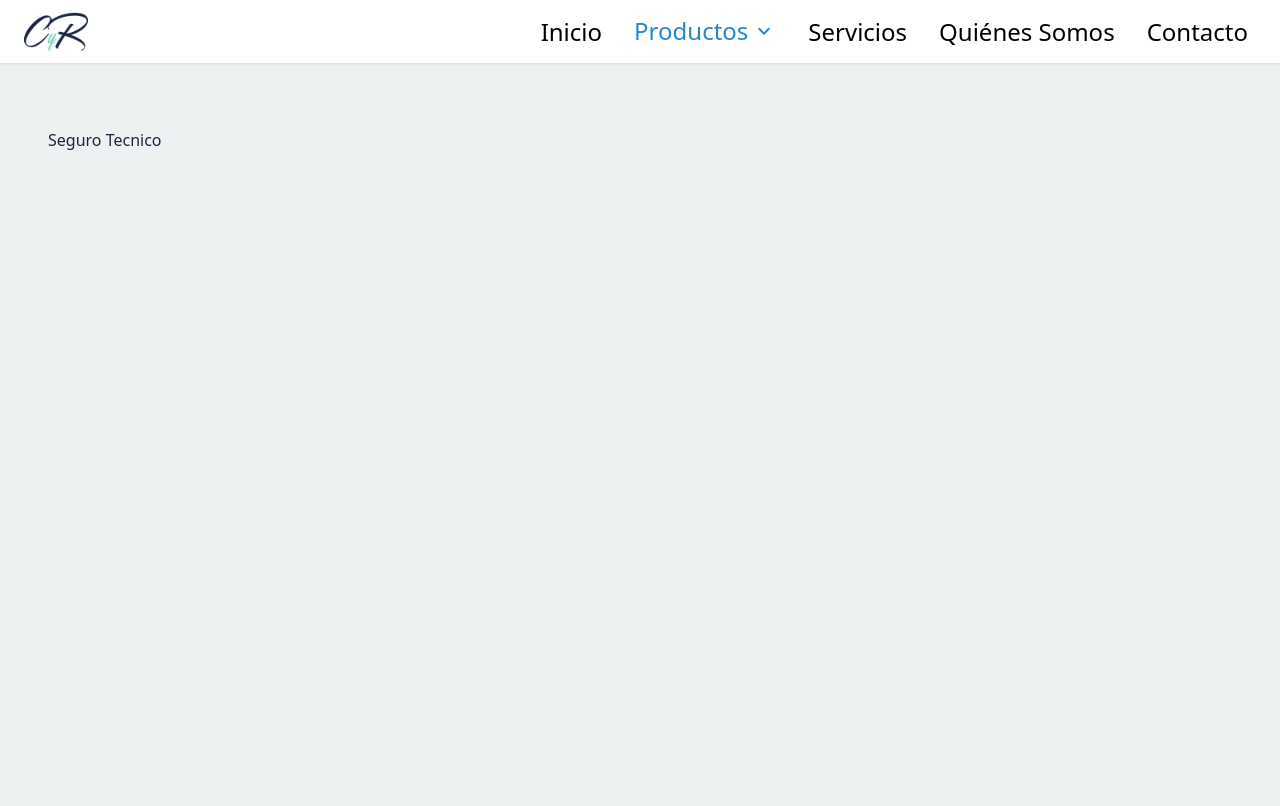
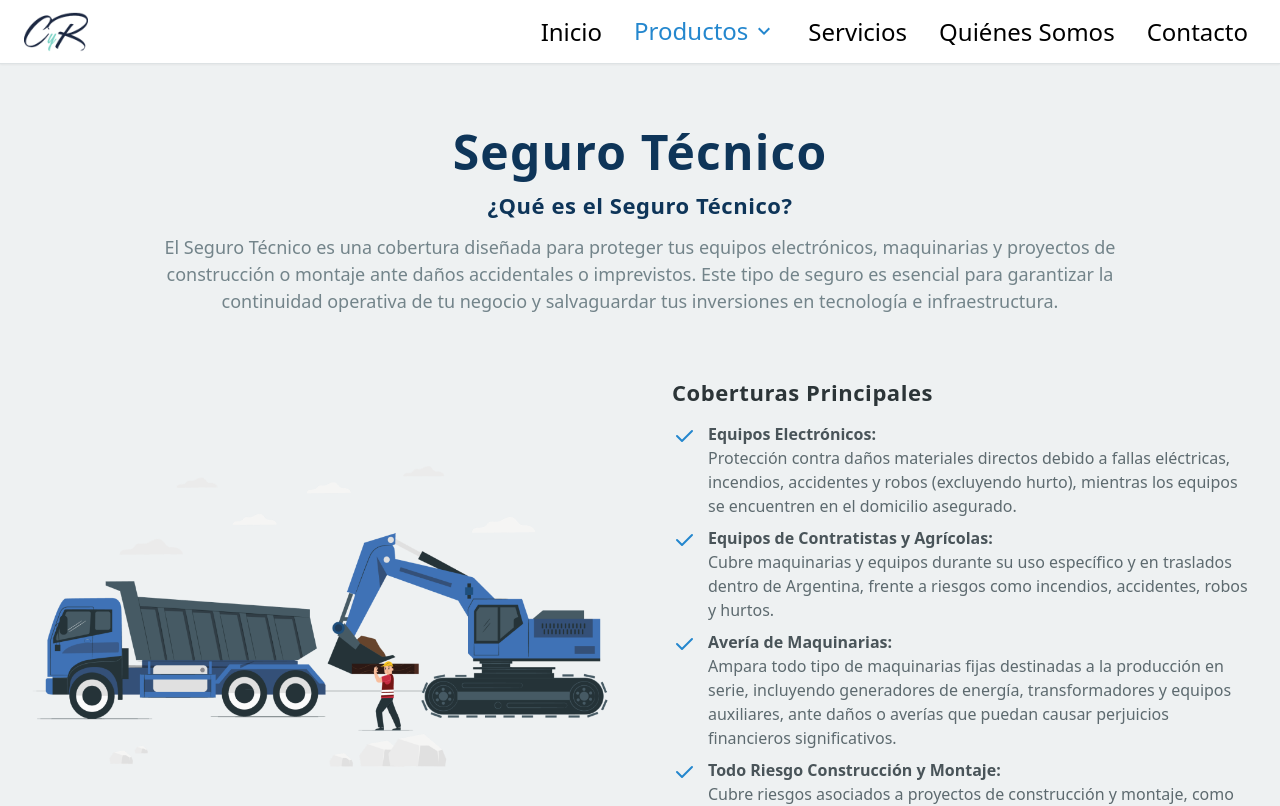
Before and after one commit to PDV10/CyR-Seguros, a React (Vite) app: page /seguro-tecnico in a window 1280 px wide. Shown: the top 806 px of the page. Built offline with nearby package versions, Linux system fonts and the light colour scheme.

Commit message:
se agrego pagina de seguro tecnico

```diff
--- a/src/routes/seguro-tecnico/index.tsx
+++ b/src/routes/seguro-tecnico/index.tsx
@@ -1,4 +1,41 @@
-import MainContainer from "../../components/layout/MainContainer";
-export default function index() {
-  return <MainContainer>Seguro Tecnico</MainContainer>;
+// src/routes/seguro-tecnico/index.tsx
+import ProductCardLayout from "../../components/ui/ProductCardLayout";
+import tecnicoImg from "../../assets/img/products/tecnico.png";
+
+export default function SeguroTecnico() {
+  return (
+    <ProductCardLayout
+      title="Seguro Técnico"
+      subtitle="¿Qué es el Seguro Técnico?"
+      description={`El Seguro Técnico es una cobertura diseñada para proteger tus equipos electrónicos, maquinarias y proyectos de construcción o montaje ante daños accidentales o imprevistos.
+
+Este tipo de seguro es esencial para garantizar la continuidad operativa de tu negocio y salvaguardar tus inversiones en tecnología e infraestructura.`}
+      imageSrc={tecnicoImg}
+      imageAlt="Equipos electrónicos y maquinarias aseguradas"
+      rightTitle="Coberturas Principales"
+      items={[
+        {
+          title: "Equipos Electrónicos",
+          description:
+            "Protección contra daños materiales directos debido a fallas eléctricas, incendios, accidentes y robos (excluyendo hurto), mientras los equipos se encuentren en el domicilio asegurado.",
+        },
+        {
+          title: "Equipos de Contratistas y Agrícolas",
+          description:
+            "Cubre maquinarias y equipos durante su uso específico y en traslados dentro de Argentina, frente a riesgos como incendios, accidentes, robos y hurtos.",
+        },
+        {
+          title: "Avería de Maquinarias",
+          description:
+            "Ampara todo tipo de maquinarias fijas destinadas a la producción en serie, incluyendo generadores de energía, transformadores y equipos auxiliares, ante daños o averías que puedan causar perjuicios financieros significativos.",
+        },
+        {
+          title: "Todo Riesgo Construcción y Montaje",
+          description:
+            "Cubre riesgos asociados a proyectos de construcción y montaje, como incendios, rayos, explosiones, robos y errores durante el proceso de instalación o construcción.",
+        },
+      ]}
+      px={{ base: 4, md: 8 }}
+    />
+  );
 }
```
